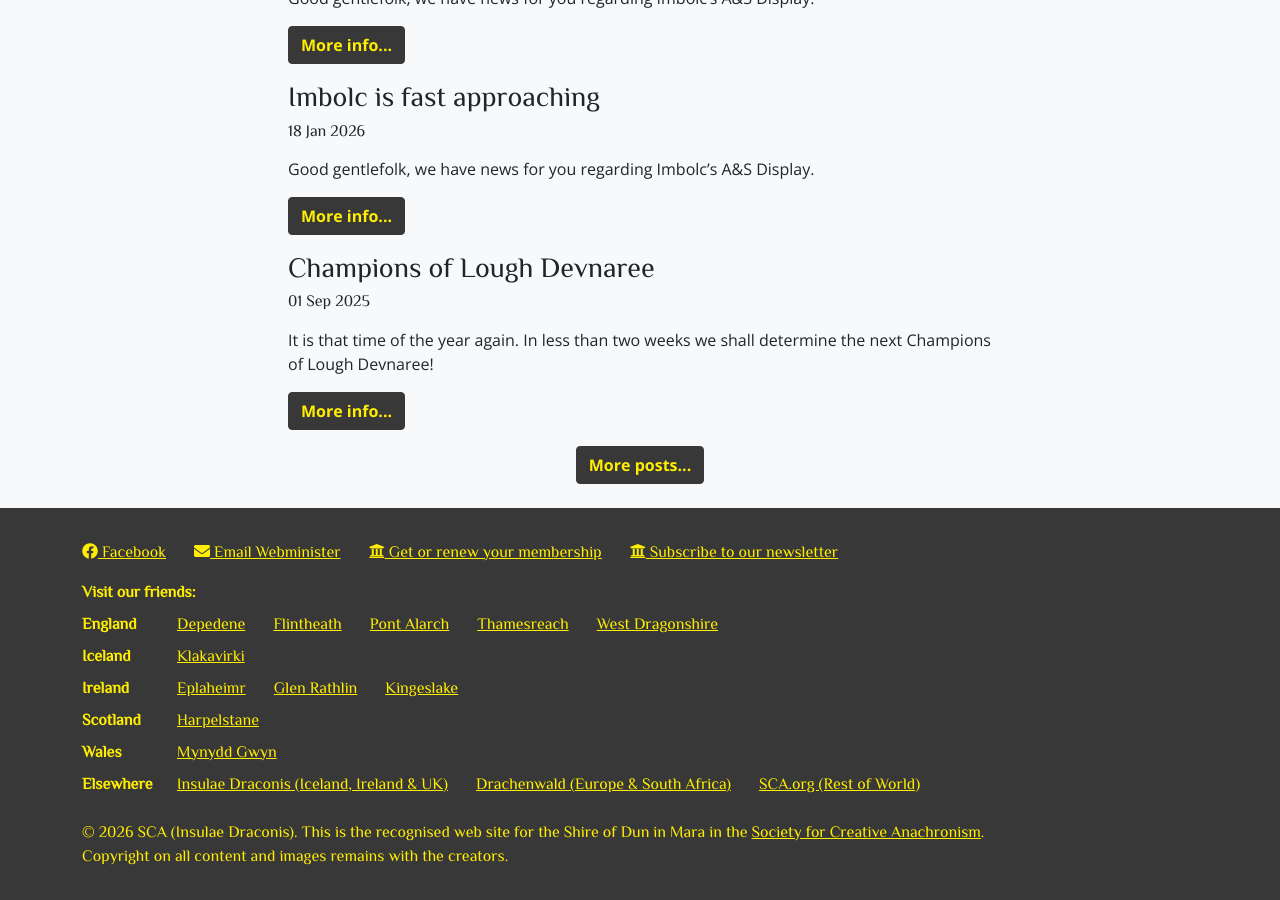
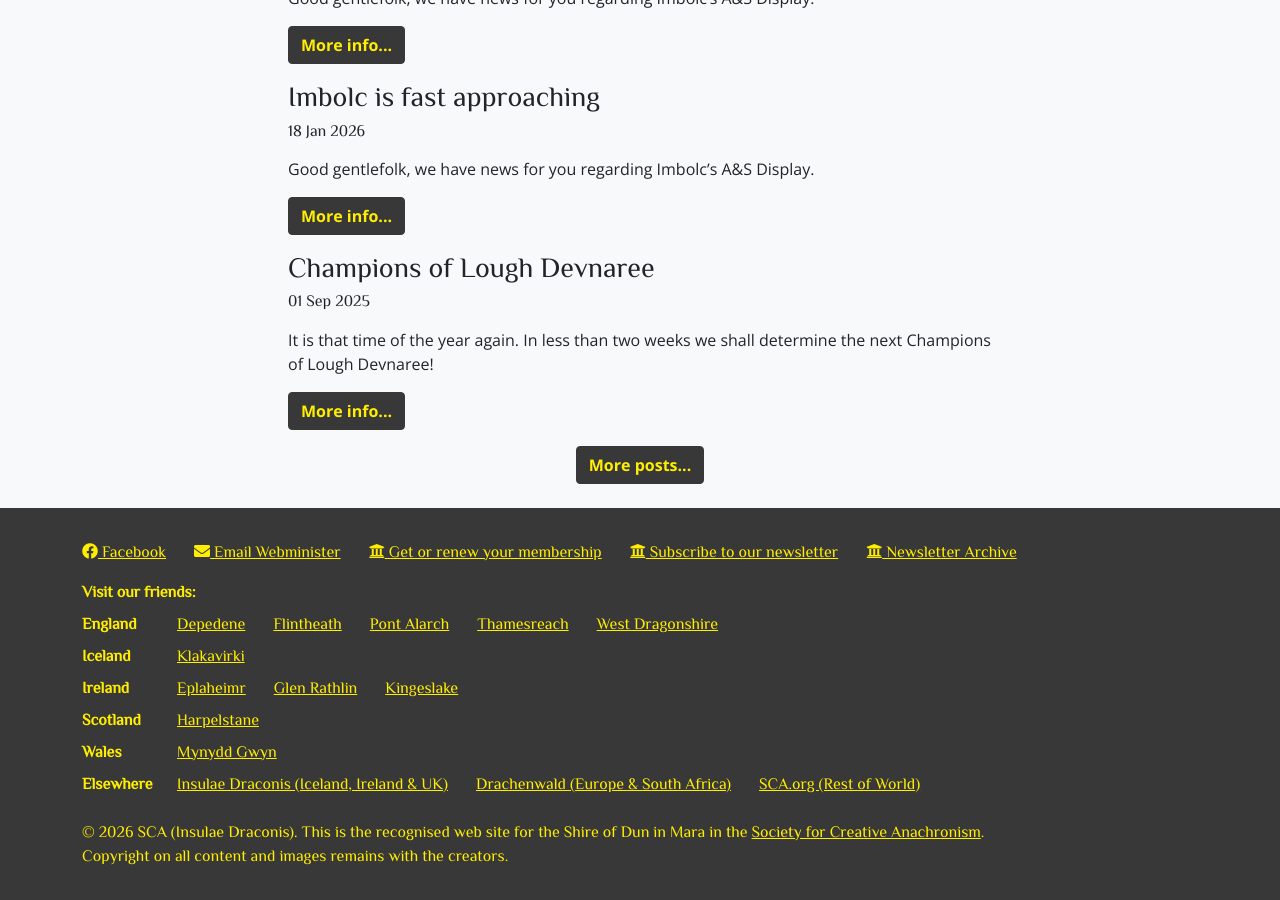
Before and after one commit to drachenwald/dun-in-mara, a Jekyll site: the page built from index.html, in a window 1280 px wide and 900 px high, scrolled down 1515 px. Built offline with Jekyll 4.4.1, drawn with Linux system fonts in a browser that asks for light colours; comment, search, counter and statistics services are not loaded.

Commit message:
Added newsletter archive link to footer

```diff
--- a/_includes/footer.html
+++ b/_includes/footer.html
@@ -28,6 +28,12 @@
 										<i class="fa fa-university"></i> Subscribe to our newsletter
 									</a>
 								</li>
+								<li class="list-inline-item pe-3">
+									<a href="https://dun-in-mara.beehiiv.com/" class="text-reset" target="_self">
+										<i class="fa fa-university"></i> Newsletter Archive
+									</a>
+								</li>
+
 							</ul>
 
 							<dl class="row">
```
